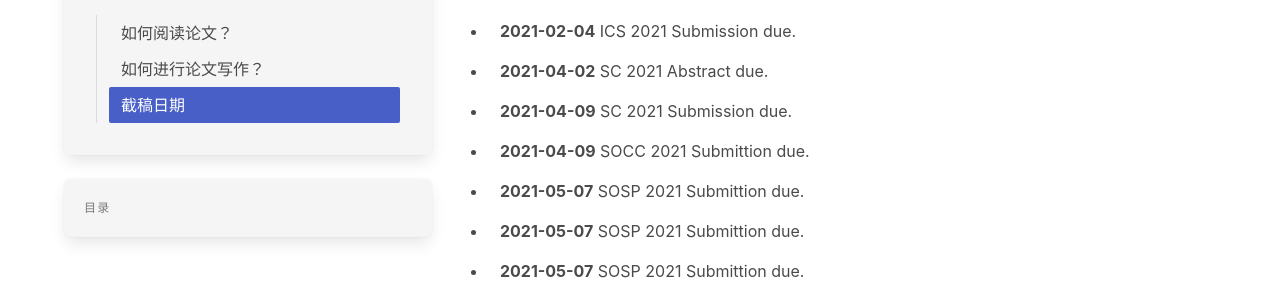
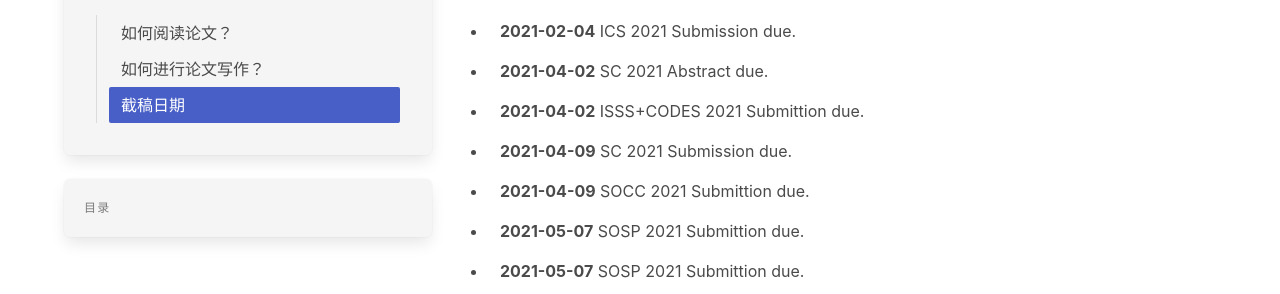
Before and after one commit to haslaboratory/haslaboratory.github.io, a Jekyll site: the page built from _docs/research/deadlines.html, in a window 1280 px wide. Shown: the part 319-613 px from the top of the page. Built offline with Jekyll 4.4.1, drawn with Linux system fonts in a browser that asks for light colours; nearby versions of some CDN libraries; library files that are not in the unit come from our copies.

Commit message:
add isss+codes

```diff
--- a/_data/deadlines.yml
+++ b/_data/deadlines.yml
@@ -38,7 +38,7 @@
   deadline: 2021-04-09
   url: https://www.ieee-socc.org/images/stories/socc2021/pdf/cfp-socc2021.pdf
 
-- conference: SOSP 2021
+- conference: ISSS+CODES 2021
   description: Submittion due.
-  deadline: 2021-05-07
-  url: https://sosp2021.mpi-sws.org/cfp.html
+  deadline: 2021-04-02
+  url: https://esweek.org/wp-content/uploads/2020/12/CODES_ISSS_2021_CfP.pdf
```
